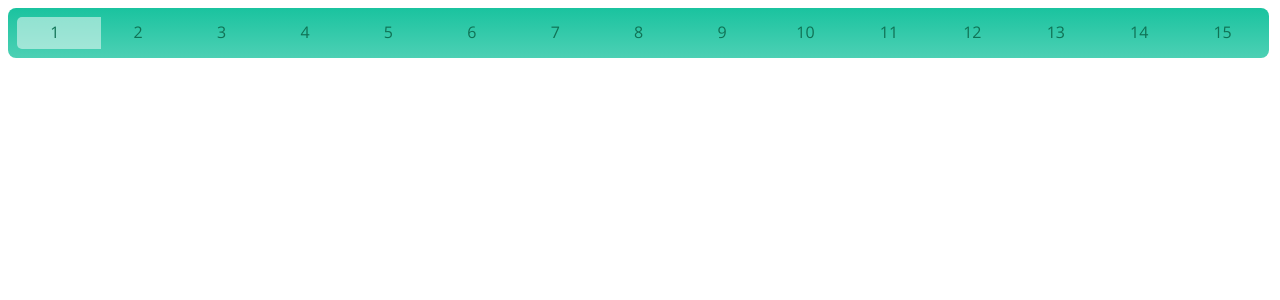
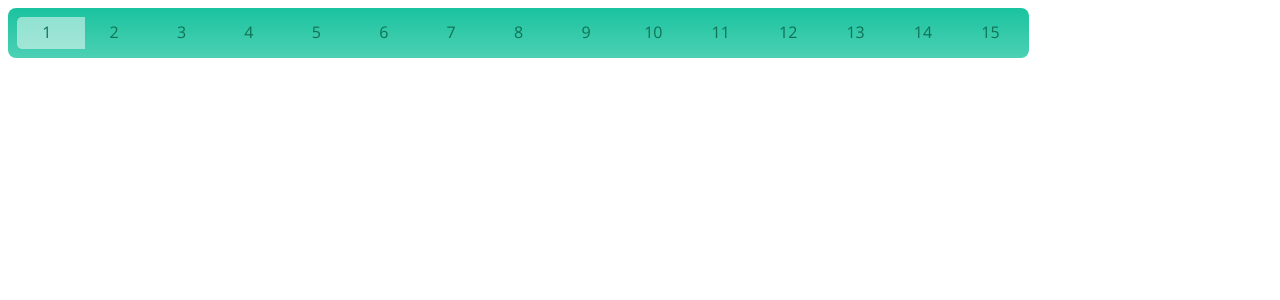
Before and after one commit to LukeyBeachBoy/vague-value-picker, an Angular app: page / in a window 1280 px wide. Shown: the top 300 px of the page. Built offline with nearby package versions, Linux system fonts and the light colour scheme.

Commit message:
Changed width

```diff
--- a/src/app/vague-value-selector/vague-value-selector/vague-value-selector.component.scss
+++ b/src/app/vague-value-selector/vague-value-selector/vague-value-selector.component.scss
@@ -6,7 +6,7 @@ $white: #ffffff;
 
 .switch {
   background: $gradient;
-  width: 99%;
+  width: 80%;
   display: inline-flex;
   justify-content: space-evenly;
   border-radius: 8px;
```
